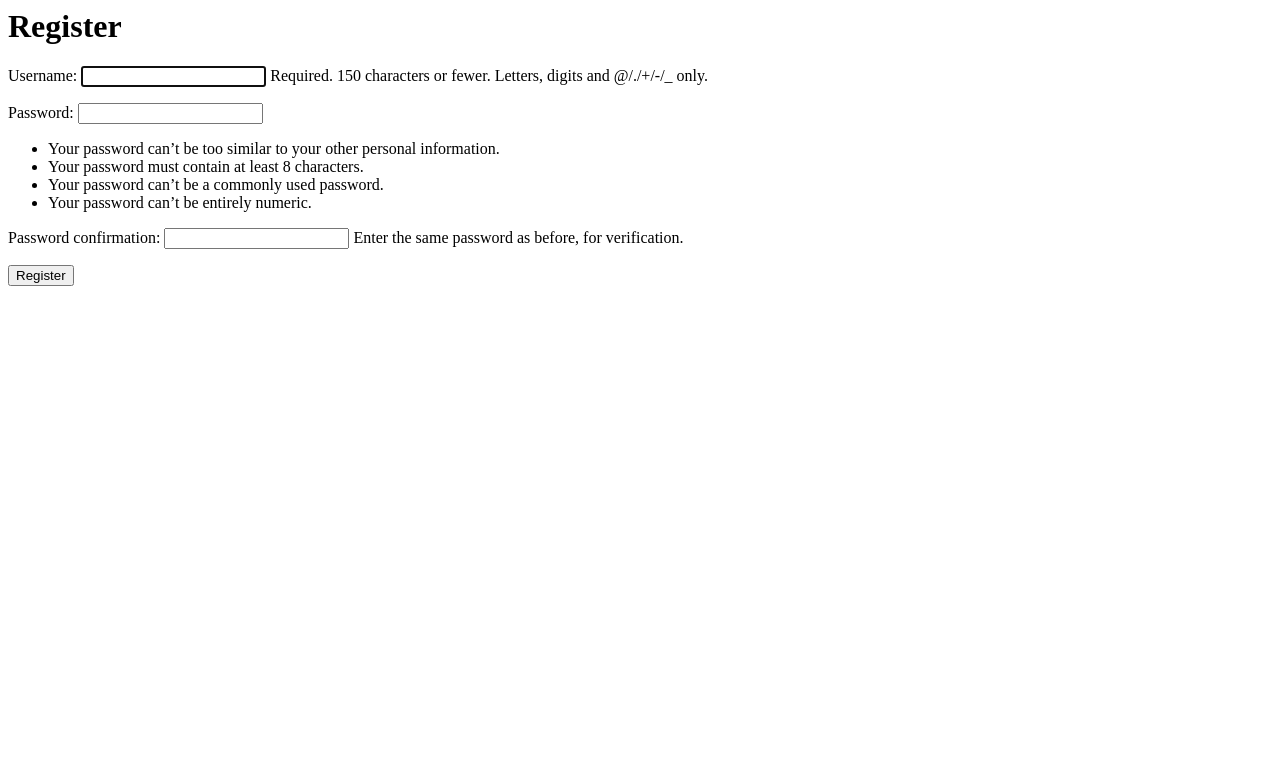
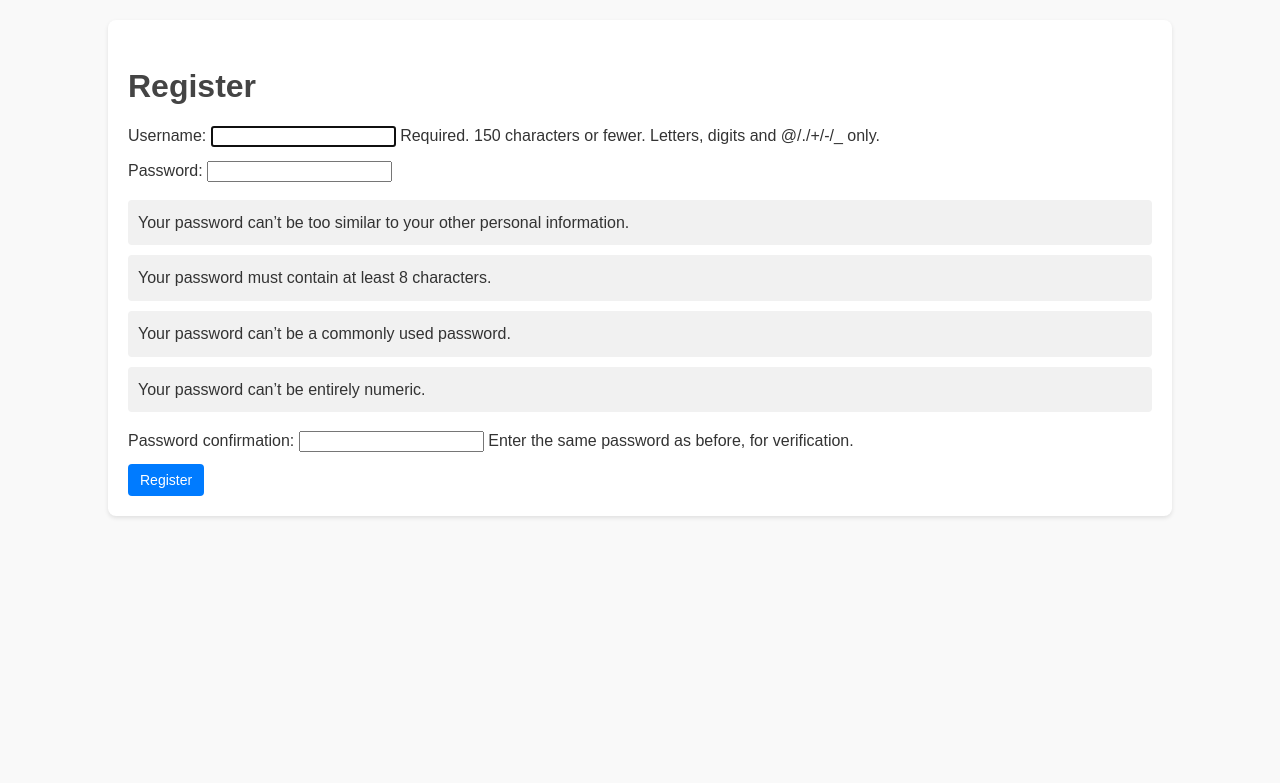
Before and after one commit to rayngoslin/django18, a Django app: page /accounts/register/ in a window 1280 px wide. Shown: the top 783 px of the page. Run offline with Django 4.2, Linux system fonts and the light colour scheme.

Commit message:
Added CSS to all templates and ensured consistent styling across the application

```diff
--- /dev/null
+++ b/notes/static/notes/styles.css
@@ -0,0 +1,86 @@
+/* General Styles */
+body {
+    font-family: Arial, 'Times New Roman', Times, serif;
+    line-height: 1.6;
+    margin: 0;
+    padding: 0;
+    background-color: #f9f9f9;
+    color: #333;
+}
+
+/* Container */
+.container {
+    width: 80%;
+    margin: 20px auto;
+    background: rgb(255, 255, 255);
+    padding: 20px;
+    border-radius: 8px;
+    box-shadow: 0 2px 4px rgba(0, 0, 0, 0.1);
+}
+
+/* Headings */
+h1, h2 {
+    color: #444;
+    margin-bottom: 10px;
+}
+
+/* Paragraphs */
+p {
+    margin: 10px 0;
+}
+
+/* Links */
+a {
+    color: #007BFF;
+    text-decoration: none;
+}
+
+a:hover {
+    text-decoration: underline;
+}
+
+/* Buttons */
+button {
+    background-color: #007BFF;
+    color: #fff;
+    border: none;
+    padding: 8px 12px;
+    border-radius: 4px;
+    cursor: pointer;
+    font-size: 14px;
+}
+
+button:hover {
+    background-color: #0056b3;
+}
+
+/* Lists */
+ul {
+    list-style: none;
+    padding: 0;
+}
+
+ul li {
+    margin: 10px 0;
+    padding: 10px;
+    background: #f1f1f1;
+    border-radius: 4px;
+}
+
+/* Like Button */
+.like-button {
+    background-color: #28a745;
+    margin-left: 10px;
+}
+
+.like-button:hover {
+    background-color: #218838;
+}
+
+/* Footer Links */
+footer {
+    margin-top: 20px;
+    text-align: center;
+    font-size: 14px;
+    color: #666;
+}
--- a/notes/templates/notes/task_detail.html
+++ b/notes/templates/notes/task_detail.html
@@ -1,9 +1,11 @@
+{% load static %}
 <!DOCTYPE html>
 <html lang="en">
 <head>
     <meta charset="UTF-8">
     <meta name="viewport" content="width=device-width, initial-scale=1.0">
     <title>{{ task.title }}</title>
+    <link rel="stylesheet" href="{% static 'notes/styles.css' %}">
 </head>
 <body>
     <h1>{{ task.title }}</h1>
--- a/notes/templates/registration/register.html
+++ b/notes/templates/registration/register.html
@@ -1,6 +1,20 @@
+{% load static %}
+<!DOCTYPE html>
+<html lang="en">
+<head>
+    <meta charset="UTF-8">
+    <meta name="viewport" content="width=device-width, initial-scale=1.0">
+    <title>Register</title>
+    <link rel="stylesheet" href="{% static 'notes/styles.css' %}">
+</head>
+<body>
+    <div class="container">
         <h1>Register</h1>
         <form method="post">
             {% csrf_token %}
             {{ form.as_p }}
             <button type="submit">Register</button>
         </form>
+    </div>
+</body>
+</html>
--- a/notes_project/settings.py
+++ b/notes_project/settings.py
@@ -113,6 +113,7 @@ USE_TZ = True
 # https://docs.djangoproject.com/en/4.x/howto/static-files/
 
 STATIC_URL = '/static/'
+STATICFILES_DIRS = [BASE_DIR / "notes/static"]
 
 # Default primary key field type
 # https://docs.djangoproject.com/en/4.x/ref/settings/#default-auto-field
```
Also changed, not shown: notes/templates/notes/add_comment.html (+15 -2 lines), notes/templates/notes/comment_confirm_delete.html (+14 -0 lines), notes/templates/notes/comment_form.html (+14 -0 lines), notes/templates/notes/task_confirm_delete.html (+14 -1 lines), notes/templates/notes/task_form.html (+14 -0 lines), notes/templates/notes/task_list.html (+15 -1 lines), notes/templates/registration/login.html (+14 -0 lines), db.sqlite3. Lines whose indentation alone changed are shown as unchanged.
